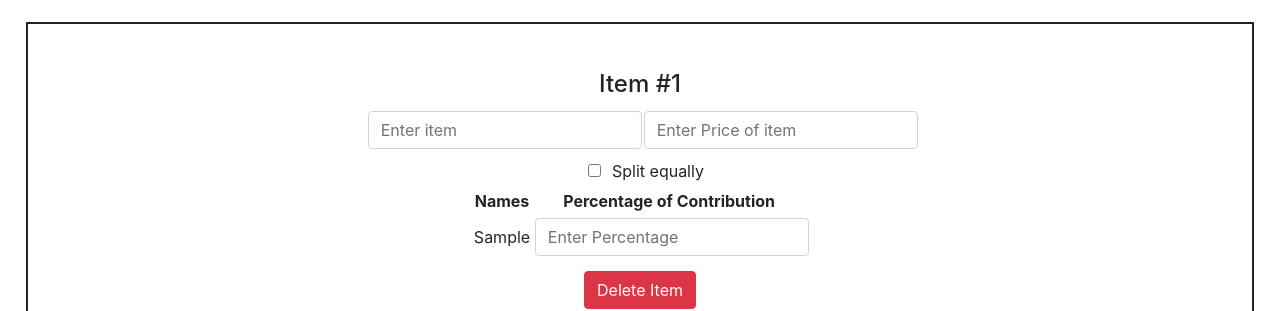
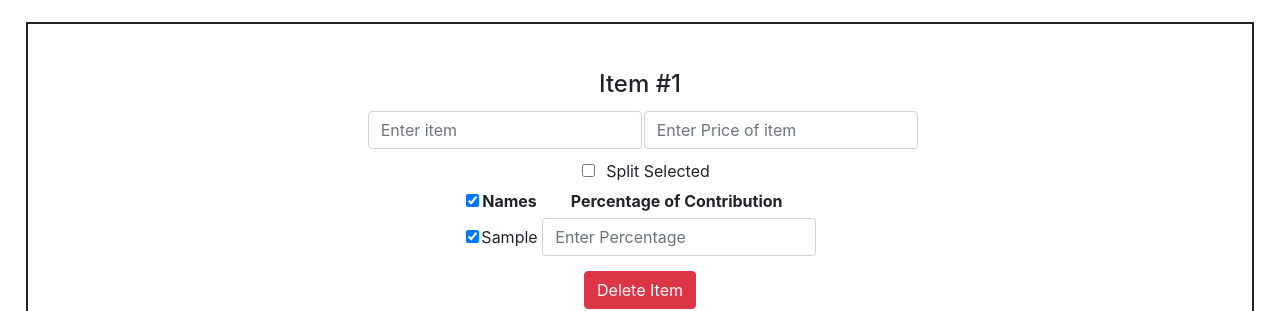
Before and after one commit to prayuj/Bill-Spliter, a React (Create React App) app: page / in a window 1280 px wide. Both pictures are taken after typing "Sample" into the empty fields and a click on the button "Start Splitting!". Shown: the part 290-601 px from the top of the page. Built offline with nearby package versions, Linux system fonts and the light colour scheme.

Commit message:
Select People Option Added

```diff
--- a/src/component/item.js
+++ b/src/component/item.js
@@ -3,15 +3,16 @@ import React, { Component } from "react";
 class Item extends Component {
   constructor(props) {
     super(props);
-    let contri = [];
-    for (let i = 0; i < props.names.length; i++) contri.push(0);
+    console.log(props);
     this.state = {
       id: props.id,
       name: props.name,
       price: props.price,
       names: props.names,
       contributions: props.contributions,
+      select: props.select,
       srno: props.srno,
+      selectall: props.selectall,
       warning: props.warning,
       warning_text: props.warning_text
     };
@@ -26,6 +27,8 @@ class Item extends Component {
         price: this.props.price,
         names: this.props.names,
         contributions: this.props.contributions,
+        select: this.props.select,
+        selectall: this.props.selectall,
         warning: this.props.warning,
         warning_text: this.props.warning_text
       });
@@ -33,10 +36,19 @@ class Item extends Component {
   }
 
   render() {
+    console.log(this.state.select);
     let names = (
       <table>
         <thead>
           <tr>
+            <th>
+              <input
+                type="checkbox"
+                name="selectall"
+                id={this.state.id}
+                checked={this.state.selectall}
+              />
+            </th>
             <th>Names</th>
             <th>Percentage of Contribution</th>
           </tr>
@@ -44,6 +56,14 @@ class Item extends Component {
         <tbody>
           {this.state.names.map((name, index) => (
             <tr key={index}>
+              <td>
+                <input
+                  type="checkbox"
+                  name={"select" + index}
+                  id={this.state.id}
+                  checked={this.state.select[index]}
+                />
+              </td>
               <td>{name}</td>
               <td>
                 <input
@@ -94,7 +114,7 @@ class Item extends Component {
             </tbody>
           </table>
           <input type="checkbox" name="equal" id={this.state.id} />
-          Split equally
+          Split Selected
           <br />
           {names}
         </div>
--- a/src/component/items.js
+++ b/src/component/items.js
@@ -1,12 +1,17 @@
 import React, { Component } from "react";
 import Item from "./item";
+import { all } from "q";
 
 class Items extends Component {
   constructor(props) {
     super(props);
     console.log(props.names);
     let contri = [];
-    for (let i = 0; i < props.names.length; i++) contri.push("");
+    let select = [];
+    for (let i = 0; i < props.names.length; i++) {
+      contri.push("");
+      select.push(true);
+    }
     this.state = {
       names: props.names,
       items: [
@@ -14,7 +19,11 @@ class Items extends Component {
           id: 0,
           name: "",
           price: "",
+          selectall: select.every(item => {
+            return item;
+          }),
           contributions: contri,
+          select: select,
           warning: false,
           warning_text: ""
         }
@@ -58,13 +67,21 @@ class Items extends Component {
   addItem() {
     let items = this.state.items;
     let contri = [];
-    for (let i = 0; i < this.state.names.length; i++) contri.push("");
+    let select = [];
+    for (let i = 0; i < this.state.names.length; i++) {
+      contri.push("");
+      select.push(true);
+    }
     items.push({
       id: this.state.id_count + 1,
       name: "",
       price: "",
       contributions: contri,
       warning: false,
+      selectall: select.every(item => {
+        return item;
+      }),
+      select: select,
       warning_text: ""
     });
     this.setState({
@@ -85,26 +102,51 @@ class Items extends Component {
         items[i].warning_text = "";
       }
       if (parseInt(e.target.id) === items[i].id) {
-        console.log("MATCH");
+        console.log(items[i]);
         let item = items[i];
         if (e.target.name === "item") {
           console.log("ITEM");
           item.name = e.target.value;
-        }
-        if (e.target.name === "price") {
+        } else if (e.target.name === "price") {
           if (e.target.value === "" || re.test(e.target.value)) {
             console.log("PRICE");
             item.price = e.target.value;
           }
-        }
-        if (e.target.name === "equal" && e.target.checked) {
-          for (let i = 0; i < this.state.names.length; i++) {
-            item.contributions[i] =
-              Math.round((100 / this.state.names.length) * 100) / 100;
+        } else if (e.target.name === "equal" && e.target.checked) {
+          let num = 0;
+          for (let j = 0; j < this.state.names.length; j++) {
+            if (item.select[j]) num++;
           }
-        } else {
+
+          for (let j = 0; j < this.state.names.length; j++) {
+            if (item.select[j])
+              item.contributions[j] = Math.round((100 / num) * 100) / 100;
+            else item.contributions[j] = "";
+          }
+        } else if (e.target.name === "equal" && !e.target.checked) {
+          for (let j = 0; j < this.state.names.length; j++) {
+            item.contributions[j] = "";
+          }
+        } else if (e.target.name === "selectall" && e.target.checked) {
+          item.selectall = true;
+          for (let j = 0; j < this.state.names.length; j++) {
+            item.select[j] = true;
+          }
+        } else if (e.target.name === "selectall" && !e.target.checked) {
+          item.selectall = false;
+          for (let j = 0; j < this.state.names.length; j++) {
+            item.select[j] = false;
+          }
+        } else if (e.target.name.charAt(0) === "c") {
           item.contributions[parseInt(e.target.name.split("contribution")[1])] =
             e.target.value;
+        } else if (e.target.name.charAt(0) === "s") {
+          console.log(item.select[parseInt(e.target.name.split("select")[1])]);
+          item.select[parseInt(e.target.name.split("select")[1])] = !item
+            .select[parseInt(e.target.name.split("select")[1])];
+          item.selectall = item.select.every(item => {
+            return item;
+          });
         }
         break;
       }
@@ -160,7 +202,7 @@ class Items extends Component {
   render() {
     return (
       <form onSubmit={this.handleForm}>
-        <h3>Enter Items</h3>
+        <h3>Enter Items </h3>
         {this.state.items.map((item, index) => (
           <div
             key={index}
@@ -180,6 +222,8 @@ class Items extends Component {
               name={item.name}
               price={item.price}
               contributions={item.contributions}
+              select={item.select}
+              selectall={item.selectall}
               handleChange={this.itemChange}
               warning={this.state.warning}
               warning_text={this.state.warning_text}
```
